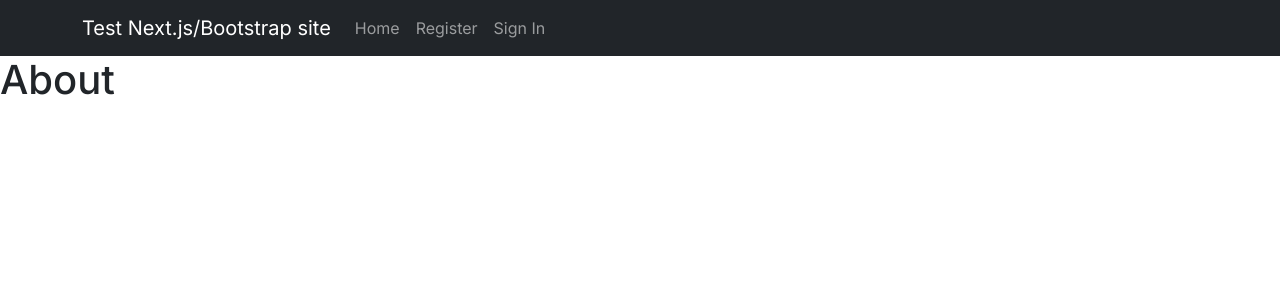
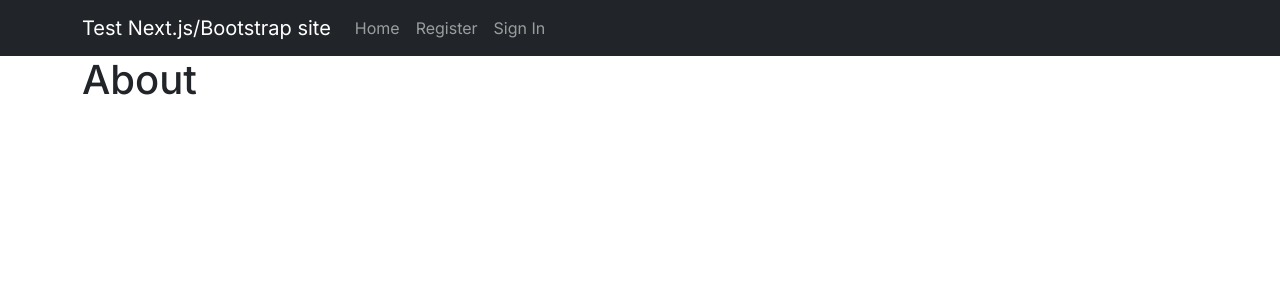
Before and after one commit to tdflemingmaetek/test-nextjs, a Next.js app: page /About in a window 1280 px wide. Shown: the top 300 px of the page. Built offline with nearby package versions, Linux system fonts and the light colour scheme; no server answers.

Commit message:
Change about page

```diff
--- a/src/app/About/page.js
+++ b/src/app/About/page.js
@@ -1,10 +1,11 @@
 import React from 'react'
+import { Container } from 'react-bootstrap'
 
 const About = () => {
   return (
-    <div>
+    <Container>
       <h1>About</h1>
-    </div>
+    </Container>
   )
 }
 
```
